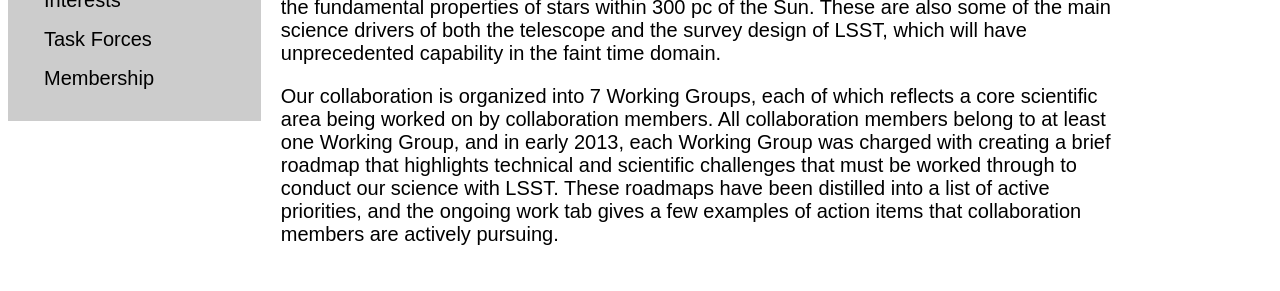
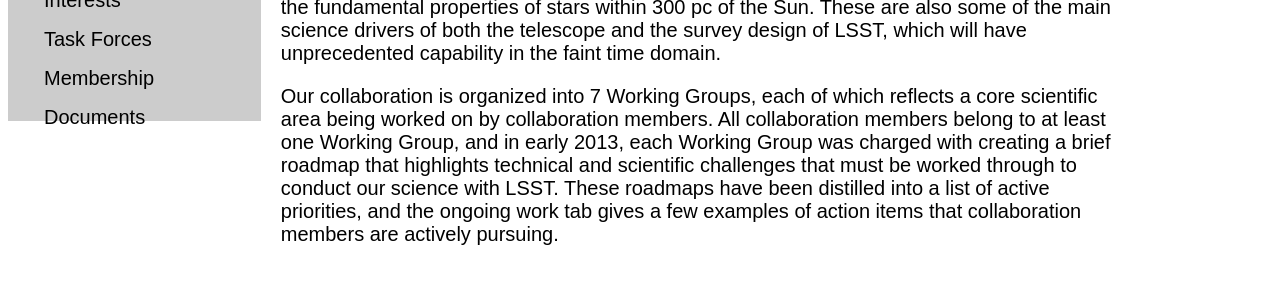
Before and after one commit to Rubin-SMWLV/Rubin-SMWLV.github.io, a Jekyll site: the page built from index.markdown, in a window 1280 px wide. Shown: the part 792-1083 px from the top of the page. Built offline with Jekyll 4.4.1, drawn with Linux system fonts in a browser that asks for light colours.

Commit message:
Added documents page based on WIC draft

```diff
--- a/_data/navigation.yml
+++ b/_data/navigation.yml
@@ -10,3 +10,5 @@
   link: /taskforces.html
 - name: Membership
   link: /membership.html
+- name: Documents
+  link: /documents.html
```
